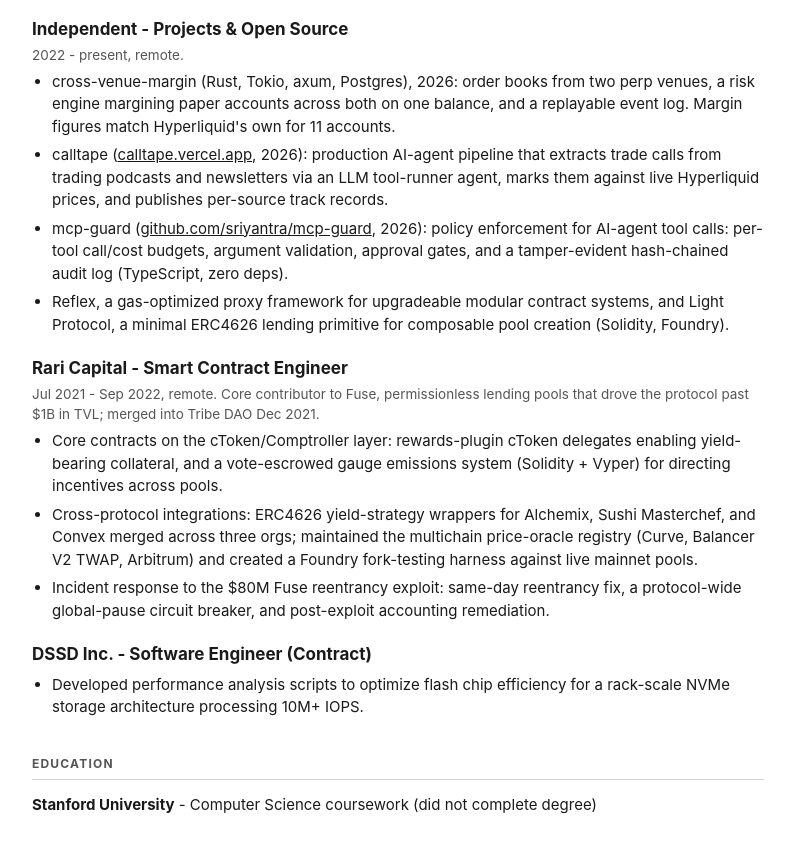
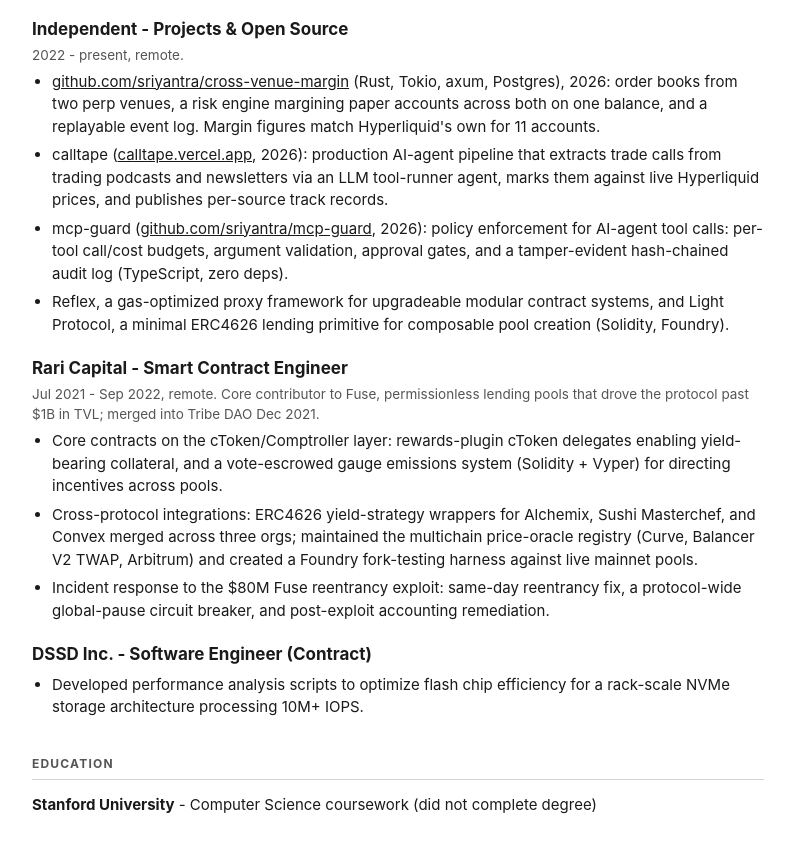
Before and after one commit to sriyantra/sriyantra.github.io, a plain HTML site: page index.html in a window 1280 px wide. Shown: the part 1414-2275 px from the top of the page, without its empty margins (242-1037 px from the left). Drawn offline with Linux system fonts and the light colour scheme.

Commit message:
feat: link the cross-venue-margin repo

```diff
--- a/index.html
+++ b/index.html
@@ -125,7 +125,7 @@
 <h3>Independent - Projects &amp; Open Source</h3>
 <div class="meta">2022 - present, remote.</div>
 <ul>
-<li>cross-venue-margin (Rust, Tokio, axum, Postgres), 2026: order books from two perp venues, a risk engine margining paper accounts across both on one balance, and a replayable event log. Margin figures match Hyperliquid's own for 11 accounts.</li>
+<li><a href="https://github.com/sriyantra/cross-venue-margin">github.com/sriyantra/cross-venue-margin</a> (Rust, Tokio, axum, Postgres), 2026: order books from two perp venues, a risk engine margining paper accounts across both on one balance, and a replayable event log. Margin figures match Hyperliquid's own for 11 accounts.</li>
 <li>calltape (<a href="https://calltape.vercel.app">calltape.vercel.app</a>, 2026): production AI-agent pipeline that extracts trade calls from trading podcasts and newsletters via an LLM tool-runner agent, marks them against live Hyperliquid prices, and publishes per-source track records.</li>
 <li>mcp-guard (<a href="https://github.com/sriyantra/mcp-guard">github.com/sriyantra/mcp-guard</a>, 2026): policy enforcement for AI-agent tool calls: per-tool call/cost budgets, argument validation, approval gates, and a tamper-evident hash-chained audit log (TypeScript, zero deps).</li>
 <li>Reflex, a gas-optimized proxy framework for upgradeable modular contract systems, and Light Protocol, a minimal ERC4626 lending primitive for composable pool creation (Solidity, Foundry).</li>
```
Also changed, not shown: 1 other file.
